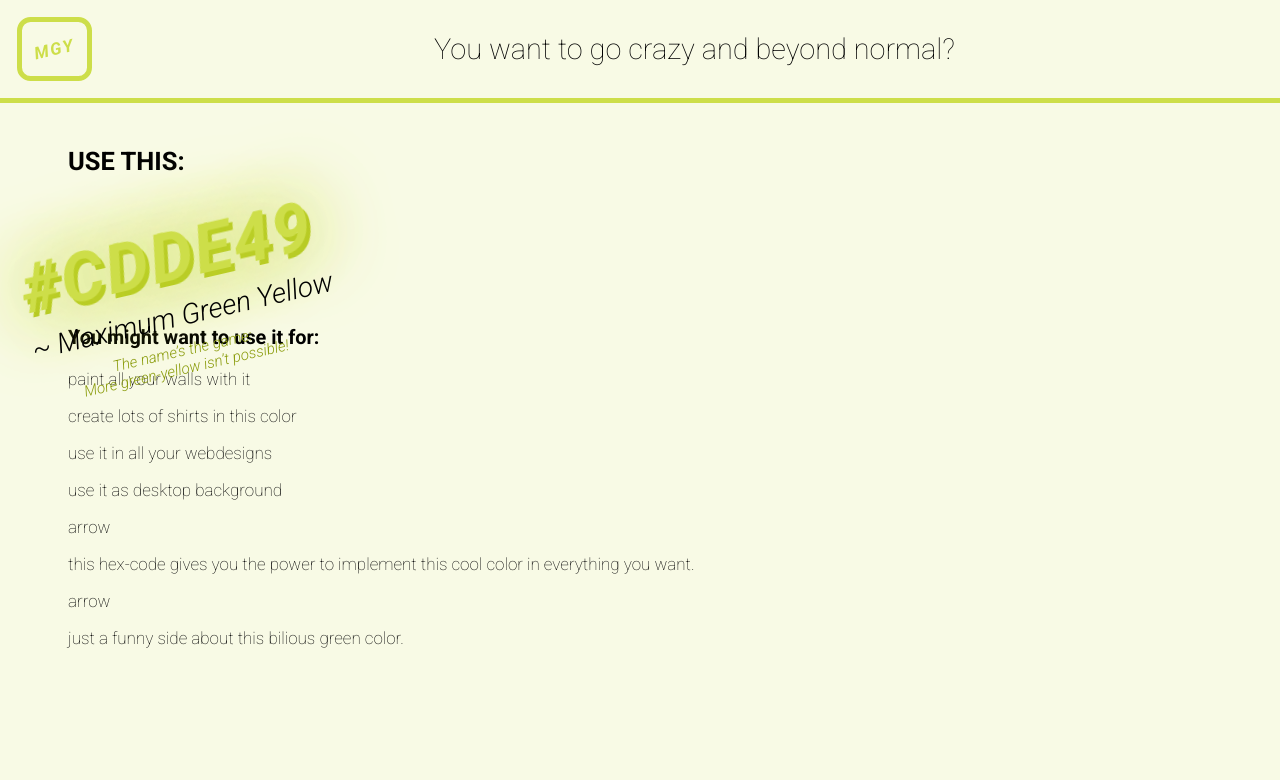
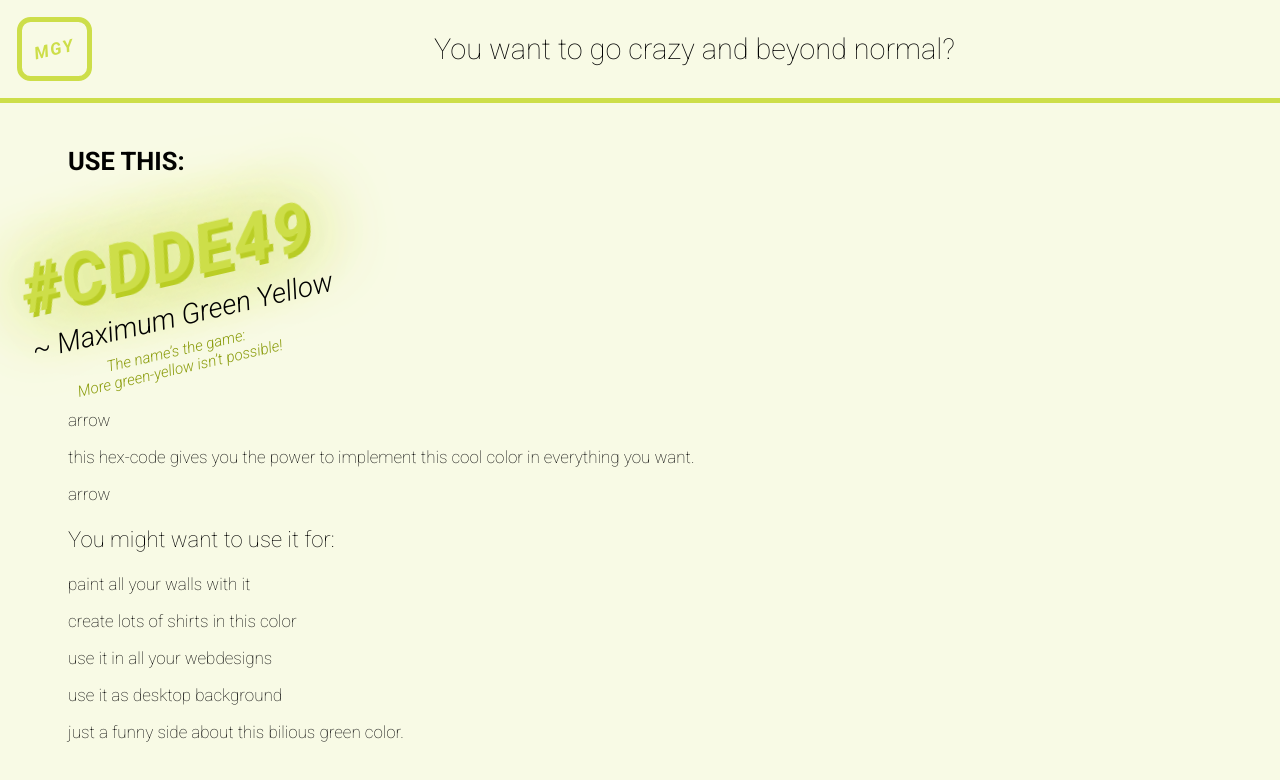
Before and after one commit to EeveeInGaa/maximun-green-yellow, a plain HTML site: page index.html in a window 1280 px wide. Drawn offline with Linux system fonts and the light colour scheme.

Commit message:
fix: fixes some styling and order of html elements

```diff
--- a/index.html
+++ b/index.html
@@ -43,6 +43,14 @@
           >
         </div>
       </section>
+      <section class="description">
+        <div class="arrow">arrow</div>
+        <p class="side-description">
+          this hex-code gives you the power to implement this cool color in
+          everything you want.
+        </p>
+        <div class="arrow">arrow</div>
+      </section>
       <section class="todo">
         <h3 class="todo-title">You might want to use it for:</h3>
         <div class="rotate-container">
@@ -52,14 +60,6 @@
           <p class="rotate-text">use it as desktop background</p>
         </div>
       </section>
-      <section class="description">
-        <div class="arrow">arrow</div>
-        <p class="side-description">
-          this hex-code gives you the power to implement this cool color in
-          everything you want.
-        </p>
-        <div class="arrow">arrow</div>
-      </section>
     </main>
     <footer>
       <p class="footer-text">
--- a/style.css
+++ b/style.css
@@ -18,10 +18,6 @@ html {
 * {
   font-family: "Roboto", sans-serif;
 }
-
-/* * {
-    font-family: "Trirong", serif;
-  } */
 
 *::selection {
   background-color: var(--prime-color);
@@ -90,29 +86,26 @@ footer {
   font-size: 4rem;
   letter-spacing: 0.15rem;
   display: inline-block;
-  _outline: 1px solid var(--outline-color);
   color: var(--prime-color);
   filter: drop-shadow(0.2rem 0.3rem 0rem var(--shadow-color));
   text-shadow: 0 0 80px var(--prime-color);
 }
 
 .hex-name {
-  position: absolute;
-  transform: var(--rotation) translateX(15px) translateY(-13px);
+  position: relative;
+  transform: var(--rotation) translate(15px, -13px);
   margin: 0.5rem 1rem;
   display: inline-block;
-  _outline: 1px solid var(--outline-color);
   font-size: 1.65rem;
   font-weight: 500;
 }
 
 .color-description {
-  position: absolute;
-  transform: var(--rotation) translateX(55px) translateY(40px);
+  position: relative;
+  transform: var(--rotation) translate(60px, -10px);
   margin: 0.5rem 1rem;
   display: inline-block;
   text-align: center;
-  _outline: 1px solid var(--outline-color);
   color: var(--text-highlight-color);
   font-size: 0.9rem;
 }
@@ -121,6 +114,11 @@ footer {
 
 .todo {
   margin-left: 4rem;
+}
+
+.todo-title {
+  font-weight: 500;
+  font-size: 1.3rem;
 }
 
 /* Other */
```
